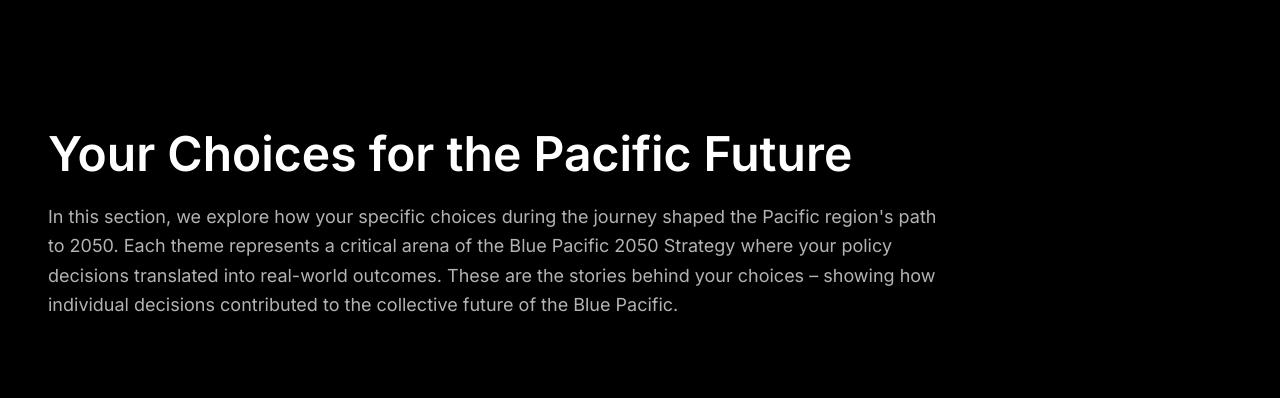
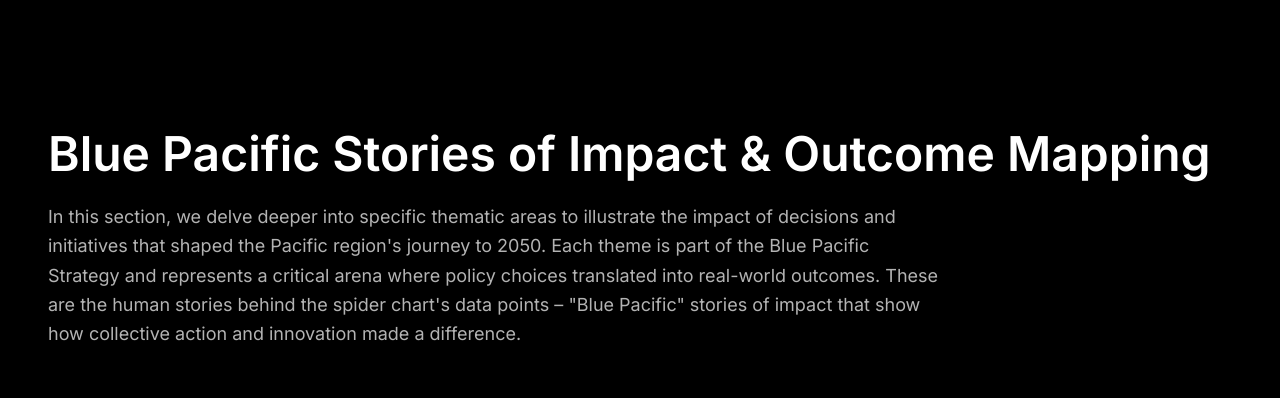
Before and after one commit to DACTACreative/pacific-soundscape-choices, a React (Vite) app: page /scenario-1 in a window 1280 px wide. Shown: the part 4740-5138 px from the top of the page. Built offline with nearby package versions, Linux system fonts and the light colour scheme; no server answers.

Commit message:
Revert BluePacificStoriesSection header
Reverts the title and description of the BluePacificStoriesSection back to its original state.

```diff
--- a/src/components/BluePacificStoriesSection.tsx
+++ b/src/components/BluePacificStoriesSection.tsx
@@ -136,10 +136,10 @@ export default function BluePacificStoriesSection() {
       {/* Section Header */}
       <div className="mb-24">
         <h2 className="text-4xl md:text-5xl font-semibold text-white mb-6">
-          Your Choices for the Pacific Future
+          Blue Pacific Stories of Impact & Outcome Mapping
         </h2>
         <p className="text-lg text-white/70 leading-relaxed max-w-4xl">
-          In this section, we explore how your specific choices during the journey shaped the Pacific region's path to 2050. Each theme represents a critical arena of the Blue Pacific 2050 Strategy where your policy decisions translated into real-world outcomes. These are the stories behind your choices – showing how individual decisions contributed to the collective future of the Blue Pacific.
+          In this section, we delve deeper into specific thematic areas to illustrate the impact of decisions and initiatives that shaped the Pacific region's journey to 2050. Each theme is part of the Blue Pacific Strategy and represents a critical arena where policy choices translated into real-world outcomes. These are the human stories behind the spider chart's data points – "Blue Pacific" stories of impact that show how collective action and innovation made a difference.
         </p>
       </div>
 
```
